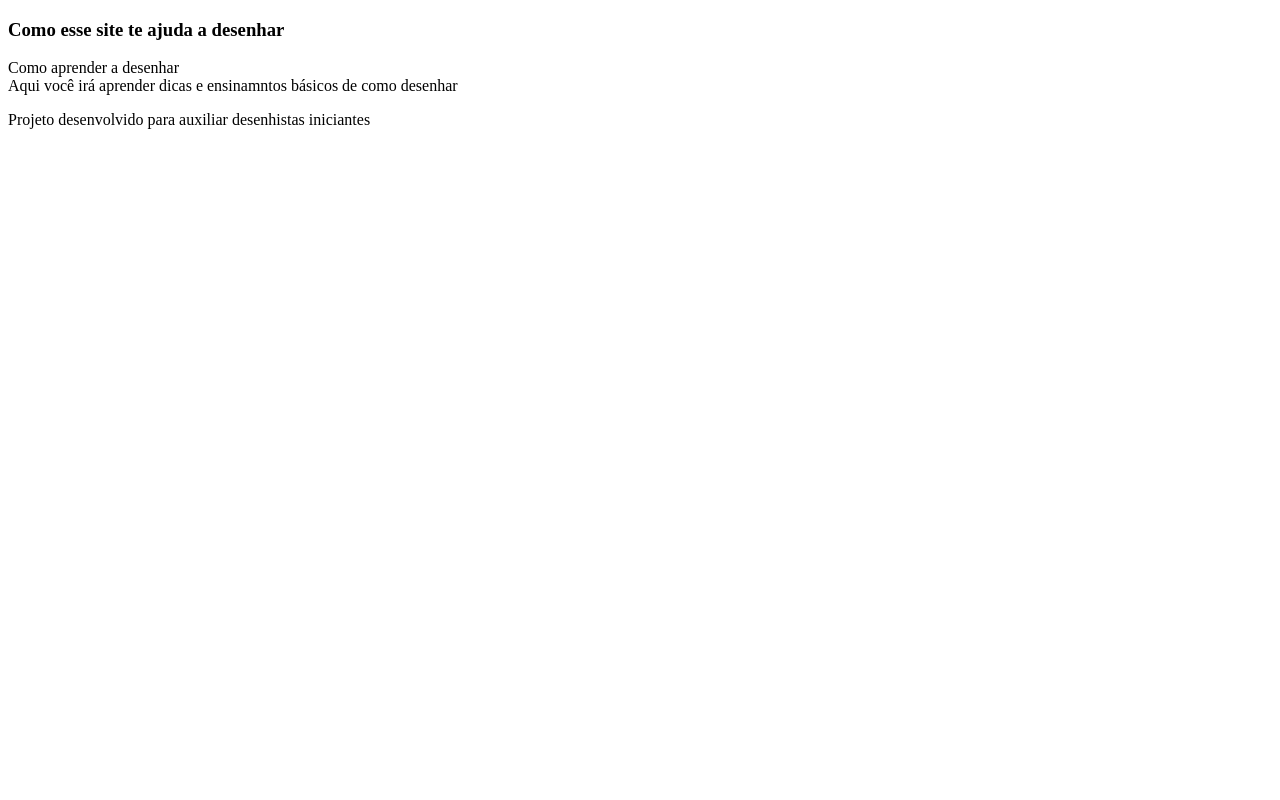
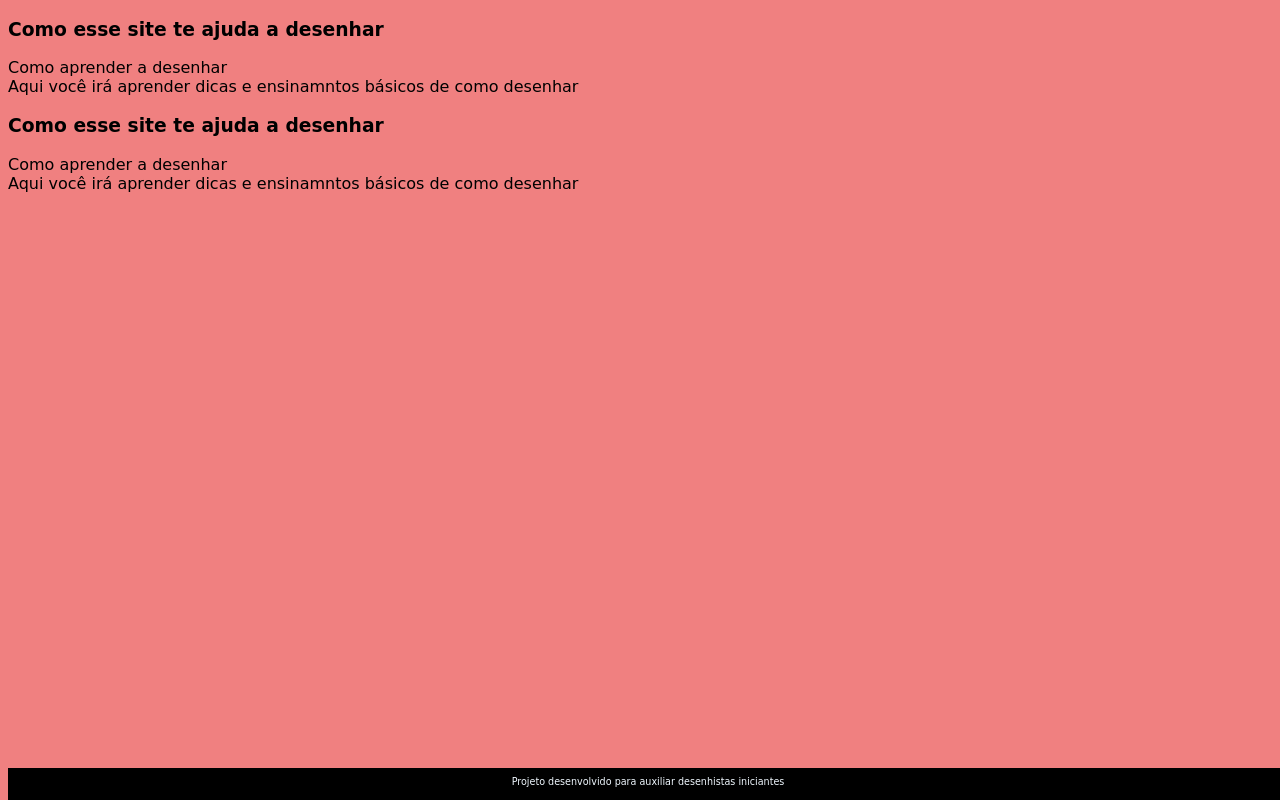
Before and after one commit to YasminVmVentura/Projeto-Final, a plain HTML site: page index.html in a window 1280 px wide. Drawn offline with Linux system fonts and the light colour scheme.

Commit message:
Add files via upload

```diff
--- /dev/null
+++ b/assets/style.css
@@ -0,0 +1,19 @@
+body{
+    background-color:lightcoral;
+    font-family: cursive;
+}
+footer {
+    background-color:black;
+    color:aliceblue;
+    position:fixed;
+    bottom:0%;
+    width:100%;
+    height: 2rem;
+
+}
+footer p{
+    text-align: center;
+    font-size: 0.6rem;
+    margin-top: 0.5rem;
+
+}
--- a/index.html
+++ b/index.html
@@ -3,14 +3,25 @@
 <head>
     <meta charset="UTF-8">
     <meta name="viewport" content="width=device-width, initial-scale=1.0">
+    <link rel="stylesheet" href="assets/style.css">
     <title>desenho</title>
 </head>
 <body>
    <main>
     <section id="container">
-    <article clas="cartao">
-    <div class="cartao_conteudo">
-    <h3>Como esse site te ajuda a desenhar</h3>
+        <article clas="cartao">
+        <div class="cartao_conteudo">
+            <h3>Como esse site te ajuda a desenhar</h3>
+    <div class="cartao_conteudo_pergunta">
+        Como aprender a desenhar
+        </div>
+    <div class="cartao_conteudo_resposta">
+            Aqui você irá aprender dicas e ensinamntos básicos de como desenhar
+        </div>
+        <section id="container">
+            <article clas="cartao">
+        <div class="cartao_conteudo">
+             <h3>Como esse site te ajuda a desenhar</h3>
     <div class="cartao_conteudo_pergunta">
         Como aprender a desenhar
         </div>
```
